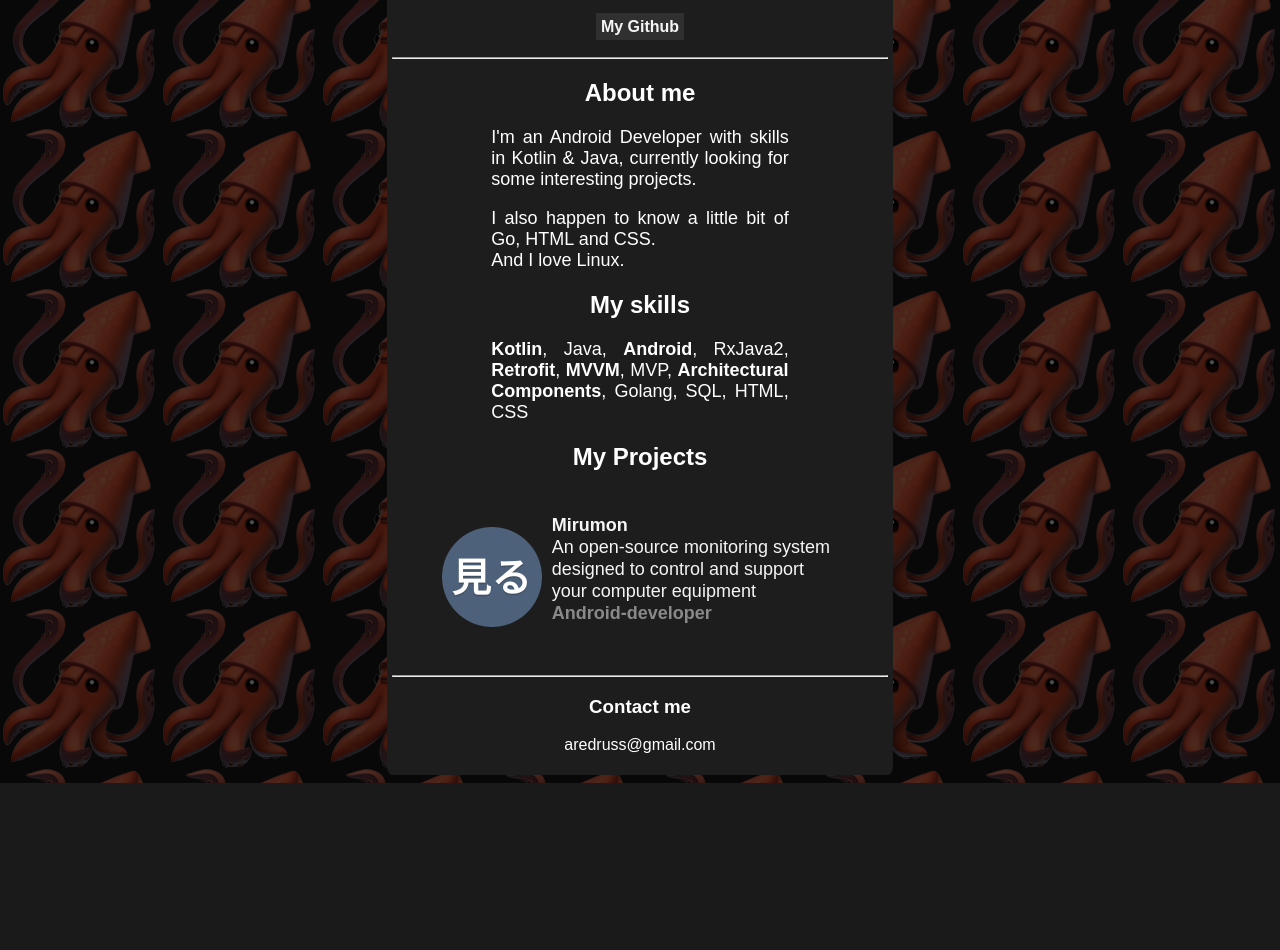
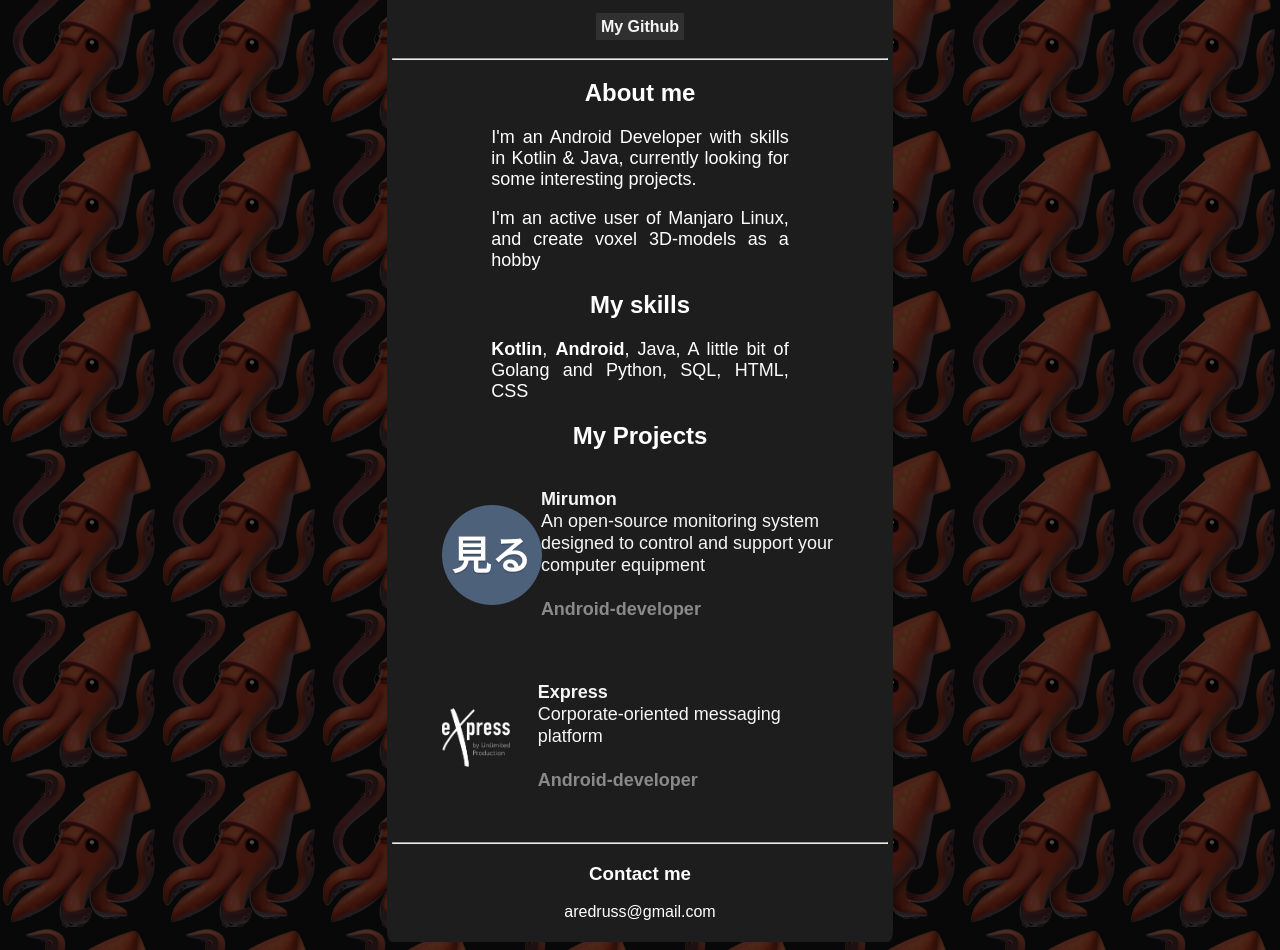
Before and after one commit to Aredruss/aredruss.github.io, a plain HTML site: page index.html in a window 1280 px wide. Shown: the part 192-1142 px from the top of the page. Before the commit the page ends 975 px from the top, so only its background shows below. Drawn offline with Linux system fonts and the light colour scheme.

Commit message:
New info added

```diff
--- a/index.html
+++ b/index.html
@@ -18,25 +18,23 @@
         <div class="about">
             <p> I'm an Android Developer with skills in Kotlin & Java,
                 currently looking for some interesting projects.<br></p>
-            <p> I also happen to know a little bit of Go, HTML and CSS. <br>
-                And I love Linux.</p>
+            <p> I'm an active user of Manjaro Linux, and create voxel 3D-models as a hobby<br>
+            </p>
         </div>
         <h2>My skills</h2>
         <div class="skills">
-            <p><strong>Kotlin</strong>, Java, <strong>Android</strong>, RxJava2, <strong>Retrofit</strong>,
-                <strong>MVVM</strong>, MVP,
-                <strong>Architectural Components</strong>, Golang, SQL, HTML, CSS</p>
+            <p><strong>Kotlin</strong>, <strong>Android</strong>, Java, A little bit of Golang and Python, SQL, HTML,
+                CSS</p>
         </div>
-
         <h2>My Projects</h2>
         <div class="projects">
-
-            <div>
+            <div class="project">
+                <div class="project-icon">
                     <a href="https://github.com/mirumon" target="_blank">
                         <img class=project-icon" src="assets/Mirumon.png">
                     </a>
                 </div>
-            <div class="mirumon">
+                <div class="project-info">
                     <a href="https://github.com/mirumon" target="_blank">
                         <p>
                             <strong>
@@ -45,10 +43,31 @@
                             <br>
                             An open-source monitoring system
                             designed to control and support your computer equipment <br>
+                            <br>
                             <strong style="color: #898989">Android-developer</strong>
-
                         </p>
                     </a>
+                </div>
+            </div>
+            <div class="project">
+                <div class="project-icon">
+                    <a href="https://express.ms" target="_blank">
+                        <img class=project-icon" src="assets/express_logo.png" width="90%" height="90%">
+                    </a>
+                </div>
+                <div class="project-info">
+                    <a href="https://express.ms" target="_blank">
+                        <p>
+                            <strong>
+                                Express
+                            </strong>
+                            <br>
+                            Corporate-oriented messaging platform <br>
+                            <br>
+                            <strong style="color: #898989">Android-developer</strong>
+                        </p>
+                    </a>
+                </div>
             </div>
         </div>
         <hr>
@@ -56,7 +75,6 @@
             <h3>Contact me</h3>
             <p>aredruss@gmail.com</p>
         </div>
-
     </div>
 </main>
 </body>
--- a/styles/style.css
+++ b/styles/style.css
@@ -43,9 +43,10 @@ a {
 
 .projects {
     display: -webkit-flex;
+    flex-direction: column;
     width: 80%;
+    align-items: start;
     margin: 0 auto;
-    align-items: center;
     text-align: start;
 }
 
@@ -64,16 +65,22 @@ a {
 }
 
 .project-icon {
+    margin-top: 2%;
     width: 20%;
     height: 20%;
 }
 
-.mirumon {
-    margin-top: 5px;
-    margin-left: 10px;
+.project {
+    display: flex;
+    flex-direction: row;
+    align-items: center;
     margin-bottom: 25px;
     line-height: 22px;
     font-size: 18px;
+}
+
+.project-info {
+    margin-left: 5%;
 }
 
 .divider {
```
Also changed, not shown: assets/avatar.jpg, assets/express_logo.png (added). Lines whose indentation alone changed are shown as unchanged.
